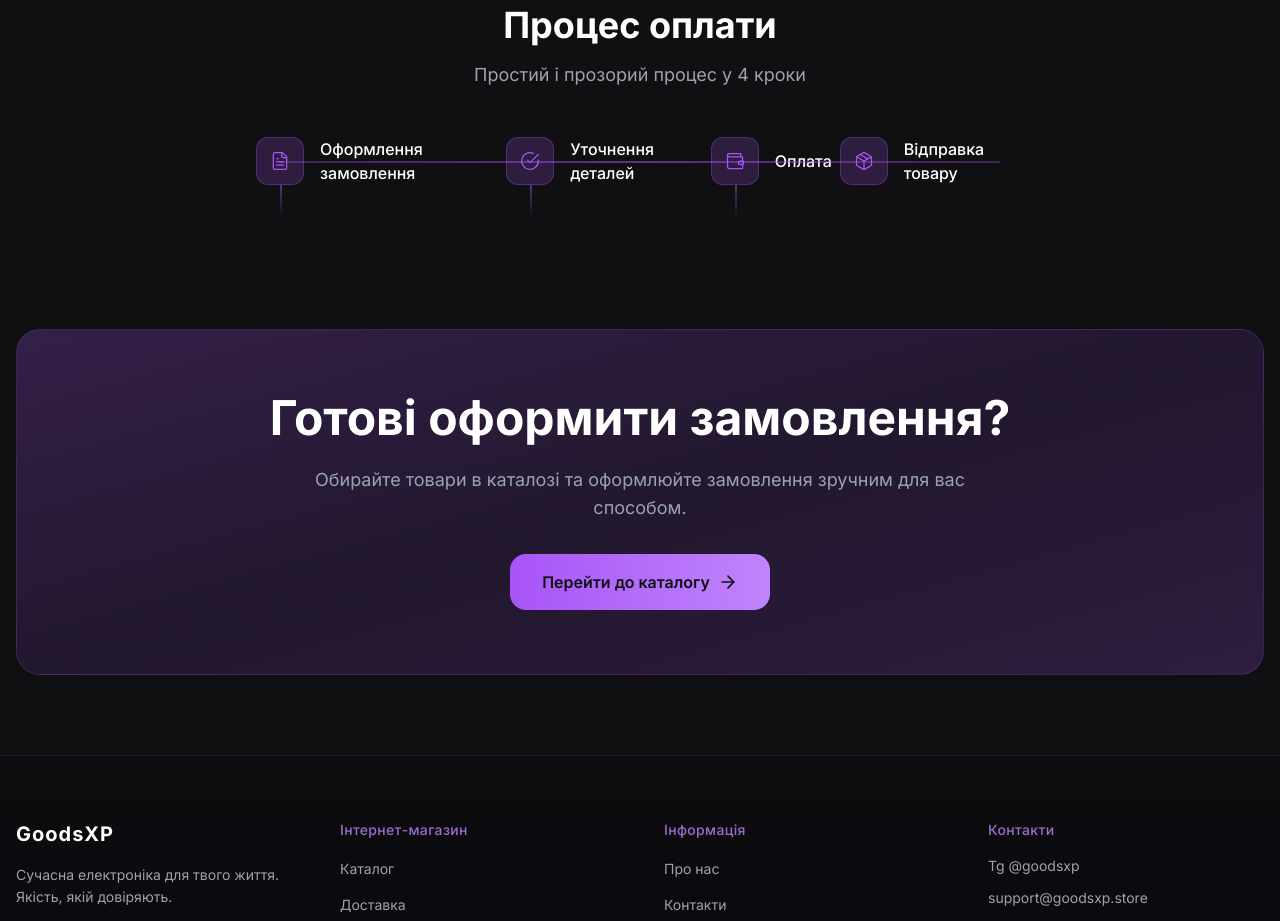
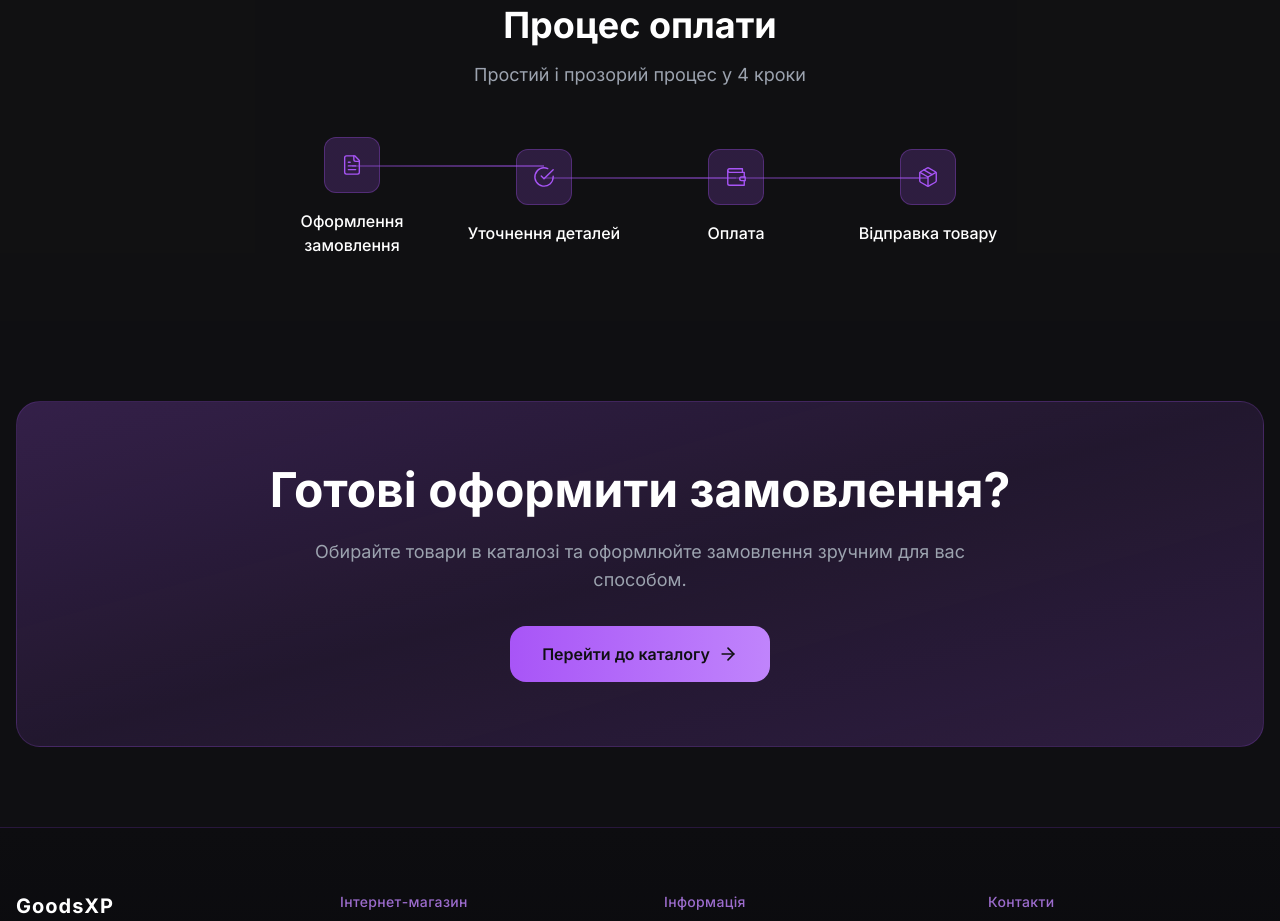
Before and after one commit to deonisiynet-tech/goodsxp, a Next.js app in the folder client/: page /payment in a window 1280 px wide. Shown: the part 1780-2701 px from the top of the page. Built offline with nearby package versions, Linux system fonts and the light colour scheme.

Commit message:
Оплата

```diff
--- a/client/src/app/payment/page.tsx
+++ b/client/src/app/payment/page.tsx
@@ -84,22 +84,22 @@ function TimelineStep({
   isLast: boolean;
 }) {
   return (
-    <div className="relative flex items-center gap-4">
+    <div className="relative flex flex-col items-center flex-1">
       {/* Icon */}
-      <div className="flex-shrink-0">
-        <div className="w-12 h-12 rounded-xl bg-gradient-to-br from-primary/20 to-purple-500/20 border border-primary/30 flex items-center justify-center">
-          <Icon size={20} className="text-primary" strokeWidth={1.5} />
+      <div className="flex-shrink-0 mb-4">
+        <div className="w-14 h-14 rounded-xl bg-gradient-to-br from-primary/20 to-purple-500/20 border border-primary/30 flex items-center justify-center">
+          <Icon size={22} className="text-primary" strokeWidth={1.5} />
         </div>
       </div>
 
       {/* Title */}
-      <div className="flex-1">
-        <span className="font-medium">{title}</span>
+      <div className="text-center">
+        <span className="font-medium text-sm md:text-base">{title}</span>
       </div>
 
-      {/* Connection Line */}
+      {/* Connection Line Desktop */}
       {!isLast && (
-        <div className="absolute left-6 top-12 w-0.5 h-8 bg-gradient-to-b from-primary/50 to-transparent hidden md:block" />
+        <div className="hidden md:block absolute top-7 left-1/2 w-full h-0.5 bg-gradient-to-r from-primary/30 to-primary/50" />
       )}
     </div>
   );
@@ -282,7 +282,7 @@ export default function PaymentPage() {
               </div>
 
               <div className="relative">
-                <div className="flex flex-col md:flex-row justify-between items-start gap-4 md:gap-2">
+                <div className="flex flex-col md:flex-row justify-between items-center gap-8 md:gap-0">
                   {timelineSteps.map((step, index) => (
                     <TimelineStep
                       key={index}
@@ -293,9 +293,6 @@ export default function PaymentPage() {
                     />
                   ))}
                 </div>
-
-                {/* Connection Line Desktop */}
-                <div className="hidden md:block absolute top-6 left-6 right-6 h-0.5 bg-gradient-to-r from-primary/30 via-primary/50 to-primary/30" />
               </div>
             </div>
           </div>
```
